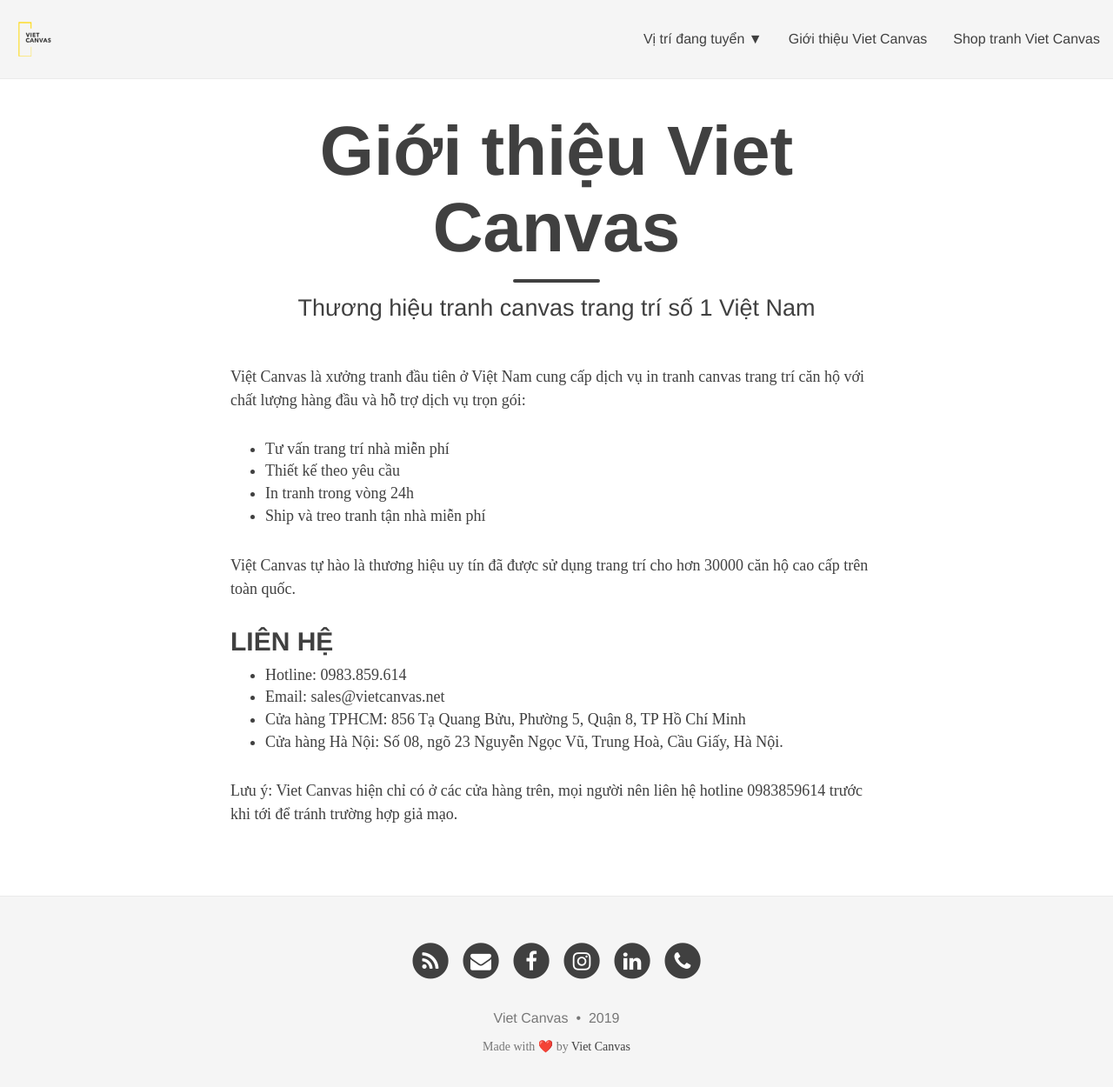
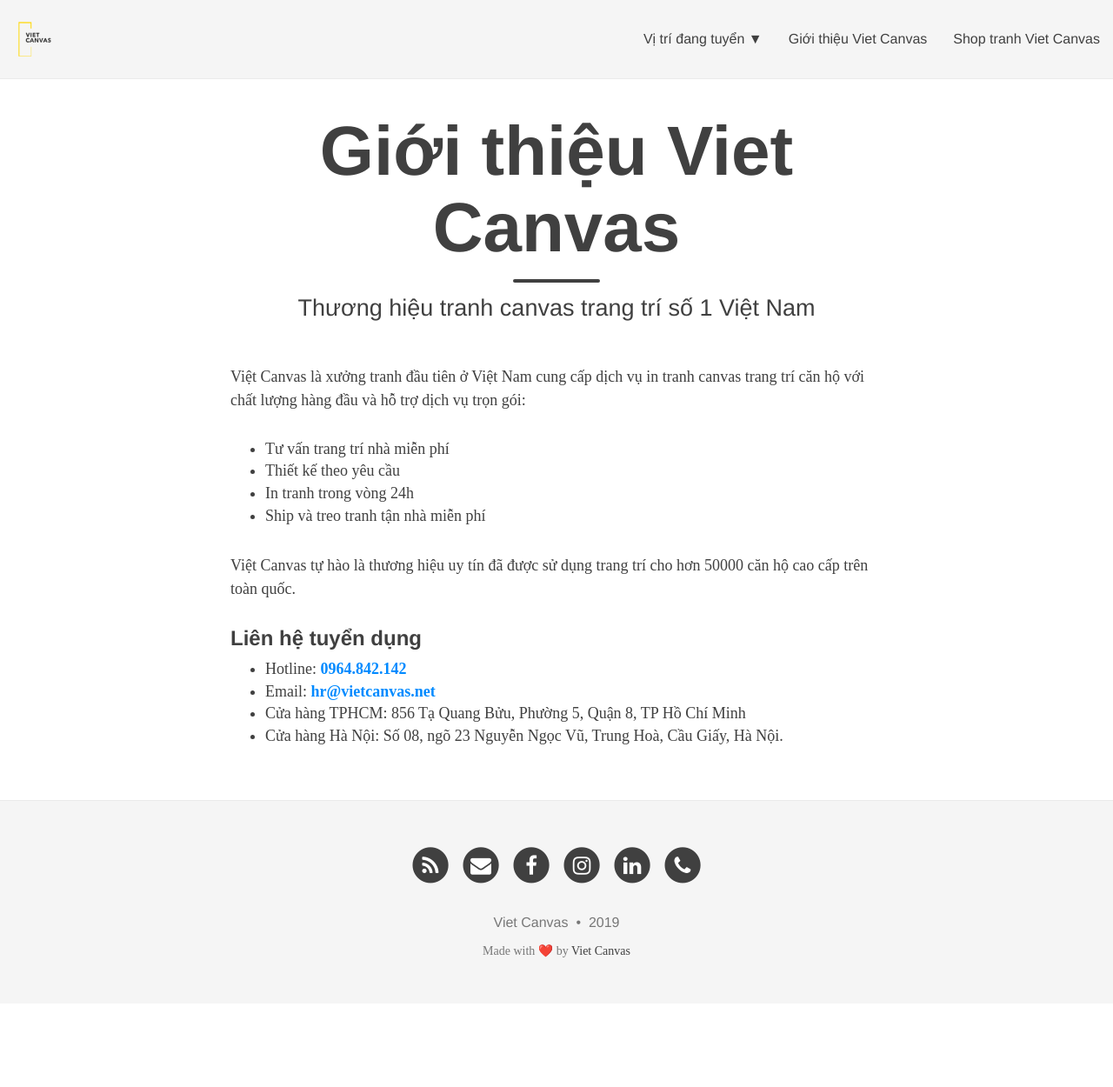
Before and after one commit to Tungtono/vc-jobs, a Jekyll site: the page built from vietcanvas.md, in a window 1280 px wide and 1264 px high. Shown: the top 1250 px of the window at 87% size. Built offline with Jekyll 4.4.1, drawn with Linux system fonts in a browser that asks for light colours; nearby versions of some CDN libraries; some web fonts are replaced.

Commit message:
no message

```diff
--- a/vietcanvas.md
+++ b/vietcanvas.md
@@ -11,13 +11,11 @@ Việt Canvas là xưởng tranh đầu tiên ở Việt Nam cung cấp dịch v
 - In tranh trong vòng 24h
 - Ship và treo tranh tận nhà miễn phí
 
-Việt Canvas tự hào là thương hiệu uy tín đã được sử dụng trang trí cho hơn 30000 căn hộ cao cấp trên toàn quốc.
+Việt Canvas tự hào là thương hiệu uy tín đã được sử dụng trang trí cho hơn 50000 căn hộ cao cấp trên toàn quốc.
 
-## LIÊN HỆ
+### Liên hệ tuyển dụng
 
-- Hotline: 0983.859.614
-- Email: sales@vietcanvas.net
+- Hotline: [**0964.842.142**](tel:0964842142)
+- Email: [**hr@vietcanvas.net**](mailto:hr@vietcanvas.net)
 - Cửa hàng TPHCM: 856 Tạ Quang Bửu, Phường 5, Quận 8, TP Hồ Chí Minh
 - Cửa hàng Hà Nội: Số 08, ngõ 23 Nguyễn Ngọc Vũ, Trung Hoà, Cầu Giấy, Hà Nội.
-
-Lưu ý: Viet Canvas hiện chỉ có ở các cửa hàng trên, mọi người nên liên hệ hotline 0983859614 trước khi tới để tránh trường hợp giả mạo.
```
